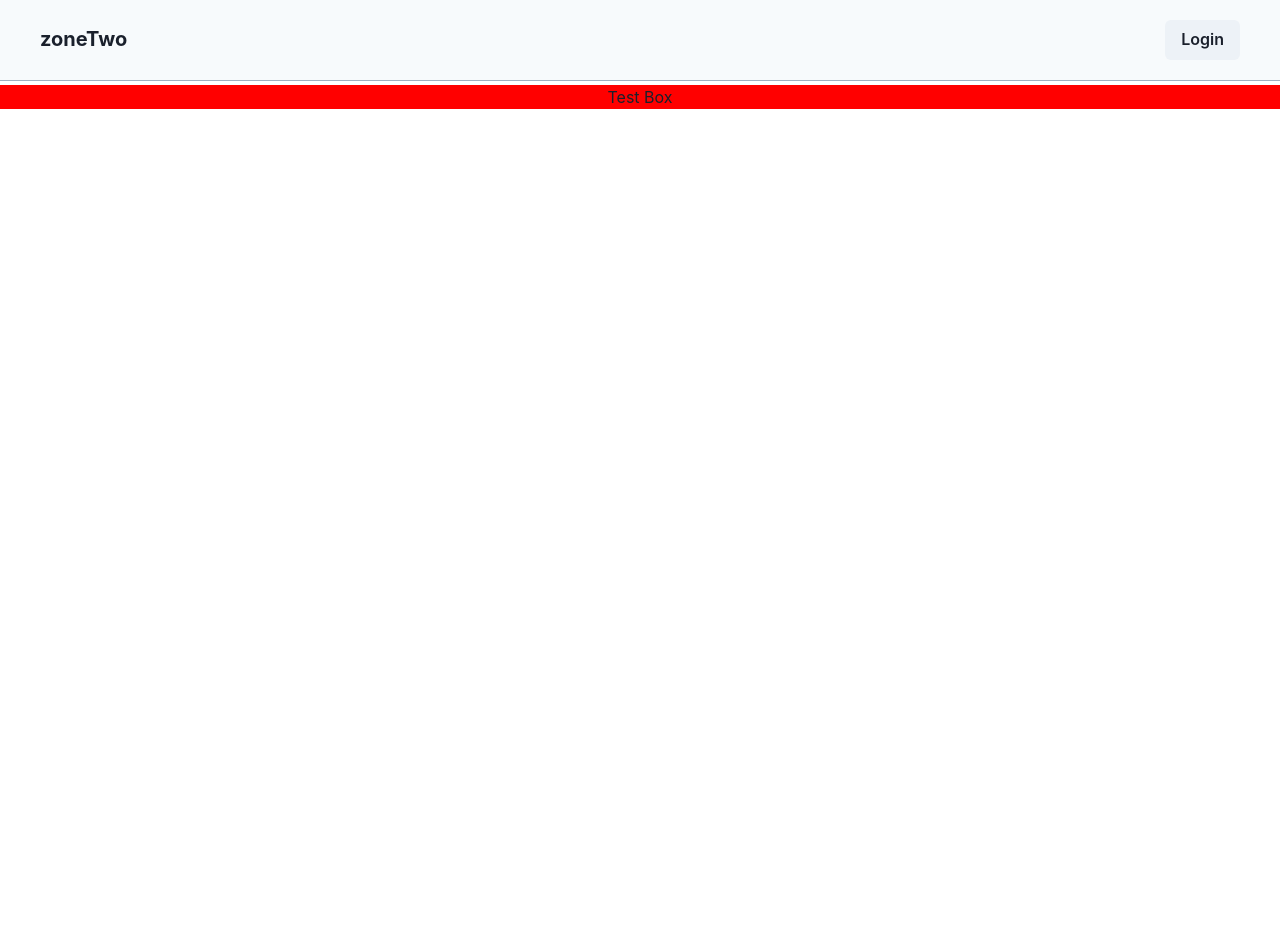
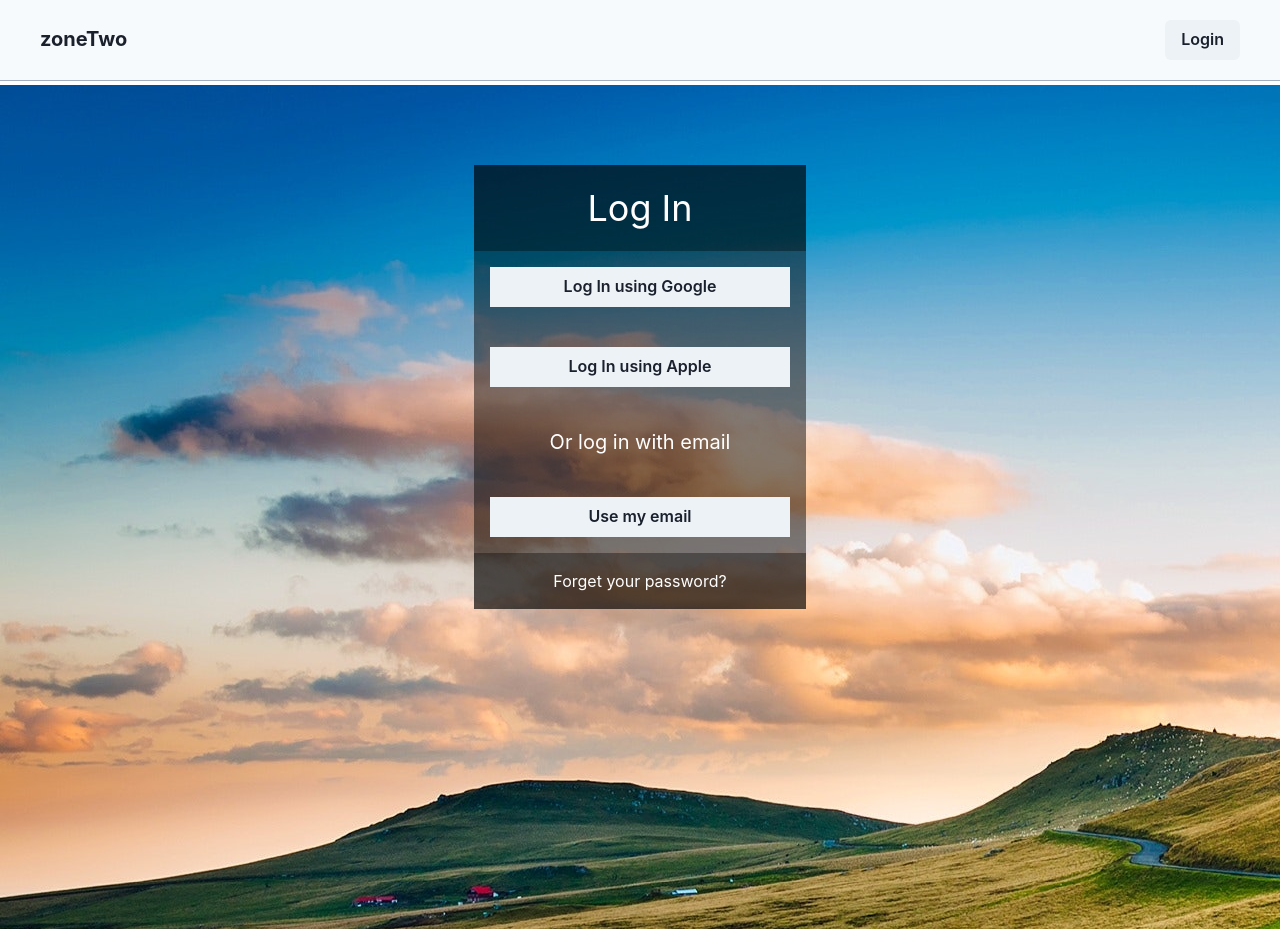
Before and after one commit to jayflan/zoneTwo, a React app: page /login in a window 1280 px wide. Before the commit the page ends 800 px from the top, so only its background shows below. Built offline with nearby package versions, Linux system fonts and the light colour scheme.

Commit message:
added LogIn comp

```diff
--- a/client/_components/LogIn.js
+++ b/client/_components/LogIn.js
@@ -1,16 +1,38 @@
 import { Box, Center, Divider, Flex, VStack, Image, Text, Button } from "@chakra-ui/react";
 import React from "react";
+import { Link } from "react-router-dom";
 
 
 const LogIn = () => {
   return(
     <div>
-
       <Flex
-        alignItems='center'
-        justifyContent='center'
-        bg="red"
-      >Test Box</Flex>
+        bgImage="url('_img/roadBike.jpg')"
+        direction='column'
+      >
+        <Center mt="20" mb="80">
+          <Box bg="blackAlpha.600">
+            <Center as="h1" bg="blackAlpha.500" p="4">
+              <Text /*noOfLines={[1,2]}*/ fontSize="4xl" color="white">
+                Log In
+              </Text>
+            </Center>
+            <VStack spacing='10' p='4'>
+              <Button w='300px' borderRadius='0'>Log In using Google</Button>
+              <Button w='300px' borderRadius='0'>Log In using Apple</Button>
+              <Text /*noOfLines={[1,2]}*/ fontSize="xl" color="white">
+                Or log in with email
+              </Text>
+              <Button w='300px' borderRadius='0'>Use my email</Button>
+            </VStack>
+            <Center bg="blackAlpha.500" p="4">
+              <Text fontSize="m" color="white">
+                <Link to="/landing">Forget your password?</Link>
+              </Text>
+            </Center>
+          </Box>
+        </Center>
+      </Flex>
 
       {/* <Box
         w="100px"
```
